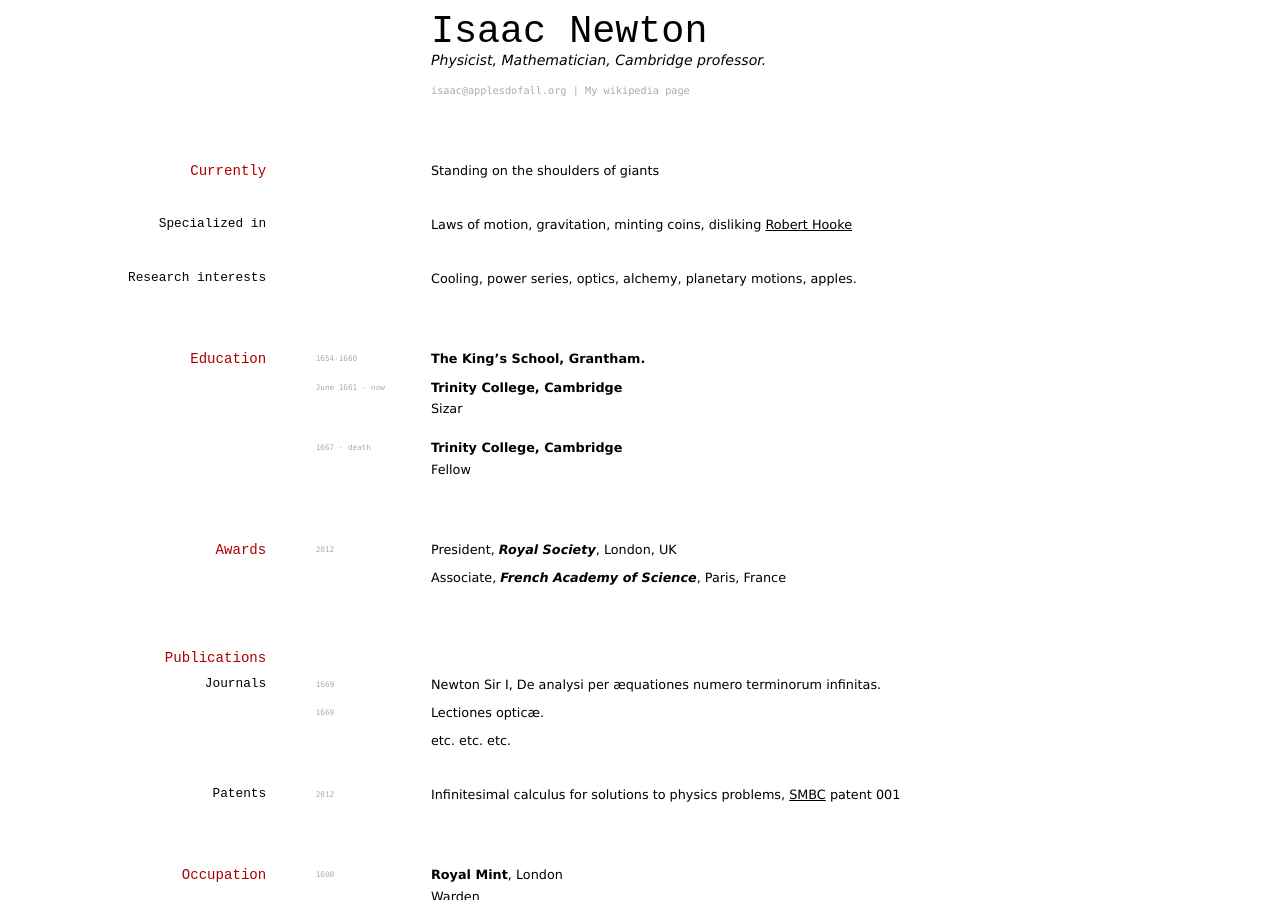
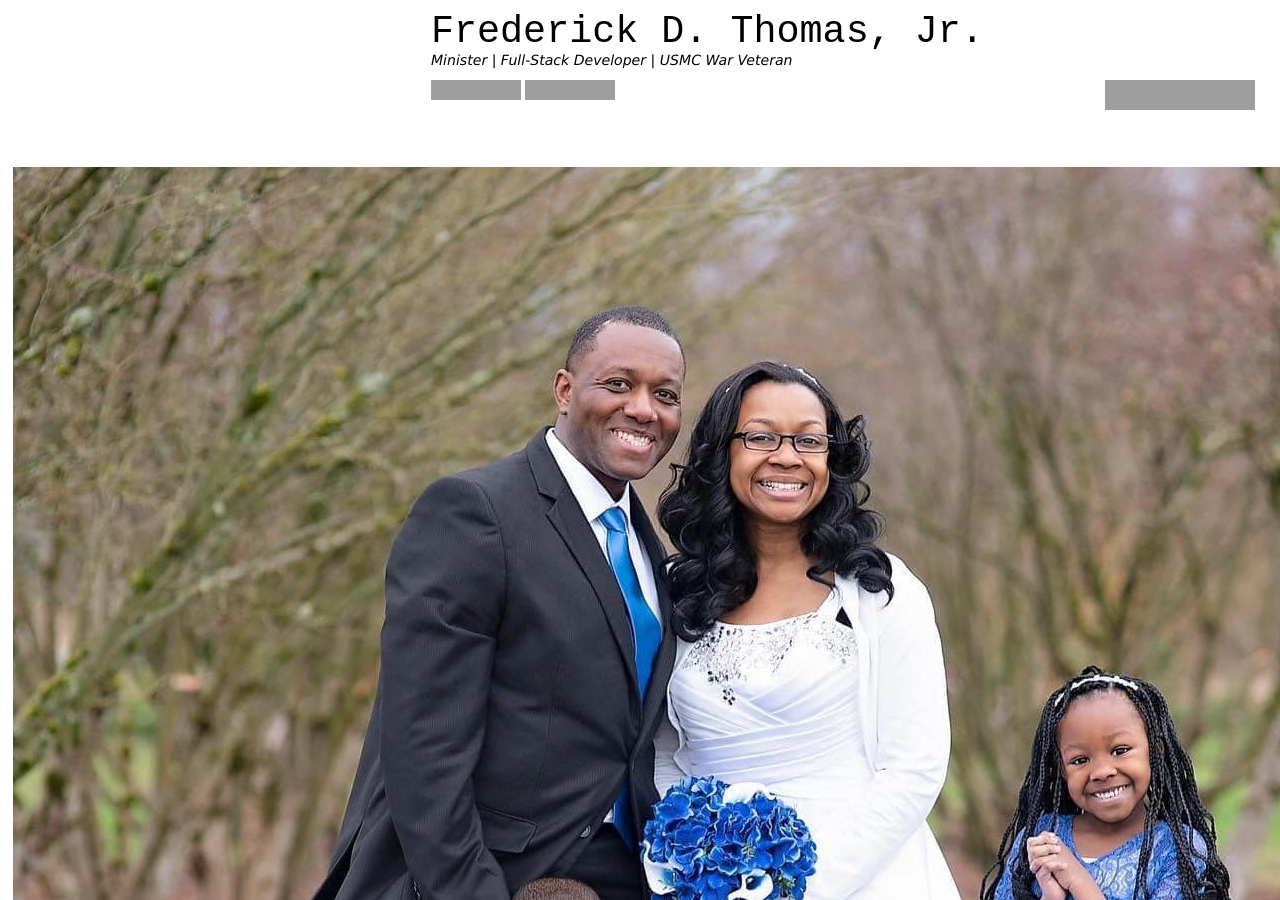
Before and after one commit to elipapa/markdown-cv, a Jekyll site: the page built from index.md, in a window 1280 px wide and 900 px high. Built offline with Jekyll 4.4.1, drawn with Linux system fonts in a browser that asks for light colours; grey boxes are pictures that could not be loaded.

Commit message:
Name and contact changed.

```diff
--- a/index.md
+++ b/index.md
@@ -1,15 +1,16 @@
 ---
 layout: cv
-title: Isaac Newtons's CV
+title: Frederick Thomas's CV
 ---
-# Isaac Newton
-Physicist, Mathematician, Cambridge professor.
+# Frederick D. Thomas, Jr.
+Minister | Full-Stack Developer | USMC War Veteran
 
-<div id="webaddress">
-<a href="isaac@applesdofall.org">isaac@applesdofall.org</a>
-| <a href="http://en.wikipedia.org/wiki/Isaac_Newton">My wikipedia page</a>
-</div>
 
+![Badge](https://img.shields.io/badge/GitHub-Pro%20%20%20-blue)&nbsp;![Badge](https://img.shields.io/badge/GitHub-Arctic%20Code%20Vault%20Contributor-orange)
+<a href="https://www.youtube.com/playlist?list=PLnxMwdxjTgTEN-xRODXLJ6sI5hgz1lFbu" target="blank"><img align="right" src="https://cdn.jsdelivr.net/npm/simple-icons@3.0.1/icons/youtube.svg" alt="# discoverfrederickthomas" height="30" width="30"/></a><a href="https://fb.com/supercodingninja" target="blank"><img align="right" src="https://cdn.jsdelivr.net/npm/simple-icons@3.0.1/icons/facebook.svg" alt="supercodingninja" height="30" width="30" /></a><a href="https://linkedin.com/in/discoverfrederickthomas" target="blank"><img align="right" src="https://cdn.jsdelivr.net/npm/simple-icons@3.0.1/icons/linkedin.svg" alt="discoverfrederickthomas" height="30" width="30" /></a><a href="https://github.com/supercodingninja" target="blank"><img align="right" src="https://cdn.jsdelivr.net/npm/simple-icons@3.0.1/icons/github.svg" alt="discoverfrederickthomas" height="30" width="30" /></a><a href="mailto:SuperCodingNinja@outlook.com" target="blank"><img align="right" src="https://cdn.jsdelivr.net/npm/simple-icons@3.0.1/icons/microsoftoutlook.svg" alt="supercodingninja" height="30" width="30"/></a>
+
+
+## ![fam](media/Fam.jpg)
 
 ## Currently
 
```
Also changed, not shown: media/Fam.jpg (added).
